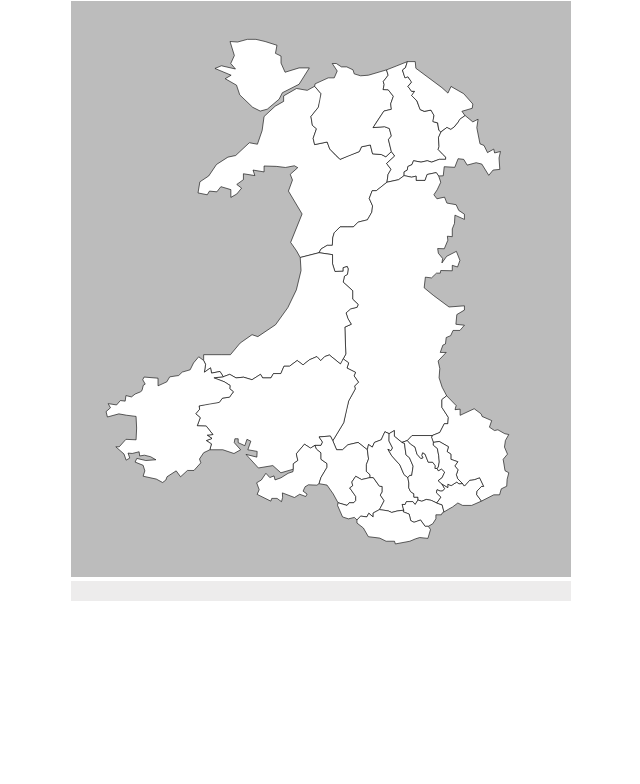
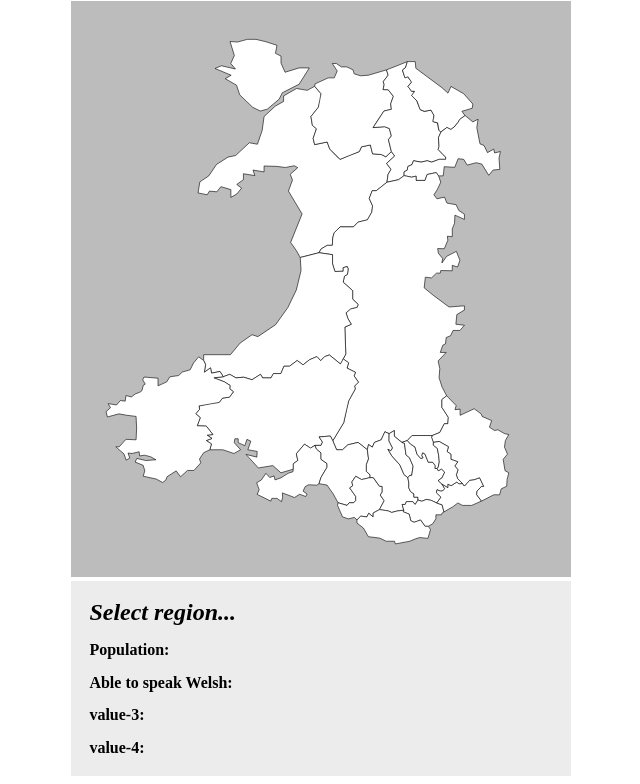
Before and after one commit to gruffsion/wales_regions_map, a plain HTML site: page index.html in a window 1280 px wide. Shown: the part 79-863 px from the top of the page, without its empty margins (319-959 px from the left). Before the commit the page ends 800 px from the top, so only its background shows below. Drawn offline with Linux system fonts and the light colour scheme.

Commit message:
Update index.html

```diff
--- a/index.html
+++ b/index.html
@@ -1,17 +1,15 @@
 <!DOCTYPE html>
 <html lang="en">
 <head>
-    <title>Wales regions map</title>
+    <title>Wales interactive map</title>
     <link rel="stylesheet" href="style.css">
 </head>
 <body>
 
     <h1>Welsh Language census by local authority</h1>
 
-</div>
 
-    <div id = "maincontainer", class="container">
-    <div id="mapdiv">
+<div id = "maincontainer", class="container">
     <?xml version="1.0" encoding="UTF-8"?>
     <svg id="Layer_2" viewBox="0 0 825 950">
         <polygon id="Isle_of_Anglesey" class="svgmapregion" points="299.8 175.37 312.25 181.6 323.82 178.49 343.39 162.03 348.73 151.35 376.26 137.42 393.22 110.43 376.31 110.43 353.18 117.54 346.51 102.42 346.51 90.85 337.36 86.4 339.83 73.06 320.26 66.83 305.14 63.27 290.9 63.27 274.89 67.72 262.43 66.83 269.55 89.96 263.59 103.11 271.33 112.21 248.2 106.87 237.52 111.32 264.21 122.44 254.42 128.22 273.11 138.9 278.45 154.91 299.8 175.37" fill="#fff" stroke="#000" stroke-miterlimit="10"/>
@@ -37,13 +35,32 @@
         <polygon id="Blaenau_Gwent" class="svgmapregion" points="606.73 750.14 604.48 738.29 597.84 732.85 597.94 728.33 594.84 719.58 596.01 717.01 562.8 717.01 554.99 725.22 560.06 730.94 567.57 735.86 570.86 747.67 577.19 754.87 580.71 753.69 578.6 749.7 580.24 745.25 584.23 747.67 589.39 760.96 596.66 760.96 601.12 766.83 600.65 771.29 603.93 771.29 605.9 769.68 607.67 760.68 606.73 750.14" fill="#fff" stroke="#000" stroke-miterlimit="10"/>
         <polygon id="Torfaen" class="svgmapregion" points="597.94 728.33 597.84 732.85 604.48 738.29 606.73 750.14 607.67 760.68 605.9 769.68 603.93 771.29 606.04 775.07 611.44 772.22 616.6 777.34 612.38 786.53 605.81 791.46 612.14 797.09 621.72 802.75 621.72 797.23 627.24 799.65 636.56 793.78 640.01 796.54 646.02 796.2 637.96 788.21 635.79 781.69 638.58 773.63 633.31 767.11 638.27 760.29 626.8 756.25 626.8 747.67 620.59 743.53 622.76 735.47 607.56 726.78 597.94 728.33" fill="#fff" stroke="#000" stroke-miterlimit="10"/>
     </svg>
-    <div id= "region-info"> </div>
-    </div>
+    <div id="region-info">
+        <table>
+          <tr>
+            <td id="region-name" colspan="2"> <i>Select region...</i></td>
+          </tr>
+          <tr>
+            <td>Population:</td>
+            <td id="population"></td>
+          </tr>
+          <tr>
+            <td>Able to speak Welsh:</td>
+            <td id="welsh-lang"></td>
+          </tr>
+          <tr>
+            <td>value-3:</td>
+            <td id="value-3"></td>
+          </tr>
+          <tr>
+            <td>value-4:</td>
+            <td id="value-4"></td>
+          </tr>
+        </table>
+      </div>
 
 
-
-
-
+</div>
 
 
 
```
